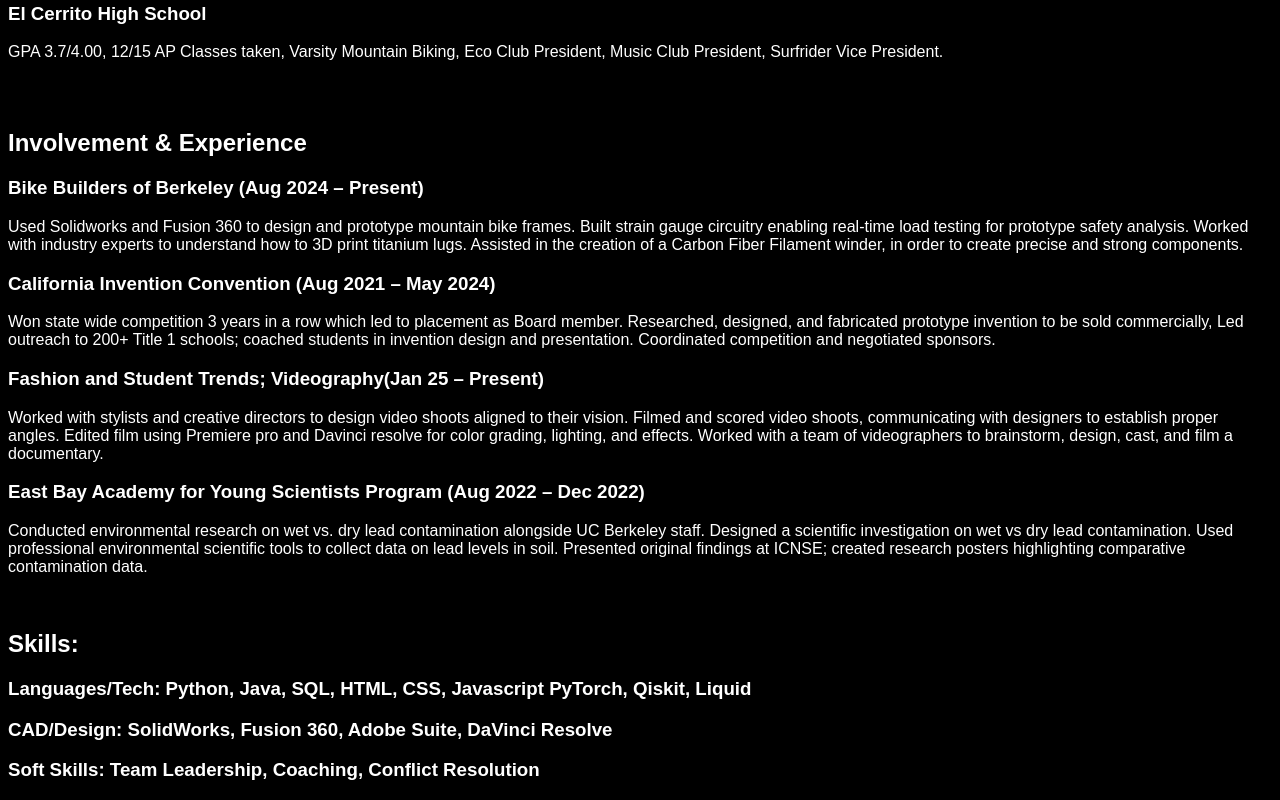
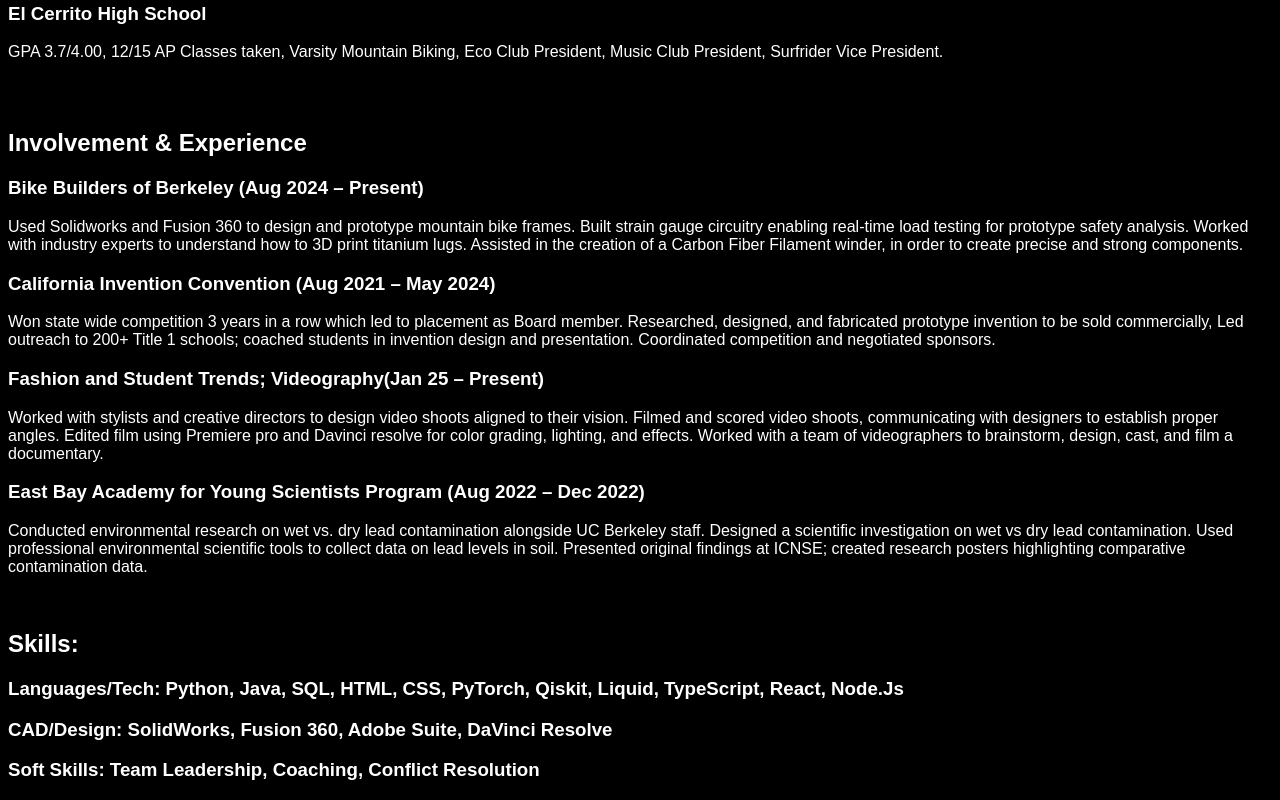
Before and after one commit to Neel-Chandran123/NeelChandran.github.io, a plain HTML site: page Background.html in a window 1280 px wide. Shown: the part 580-1380 px from the top of the page. Drawn offline with Linux system fonts and the light colour scheme; a web font is replaced by a local one.

Commit message:
added more skills

```diff
--- a/Background.html
+++ b/Background.html
@@ -64,7 +64,7 @@
             Skills:
         </h2>
         <h3>
-            Languages/Tech: Python, Java, SQL, HTML, CSS, Javascript PyTorch, Qiskit, Liquid
+            Languages/Tech: Python, Java, SQL, HTML, CSS, PyTorch, Qiskit, Liquid, TypeScript, React, Node.Js
         </h3>
 
         <h3>
```
